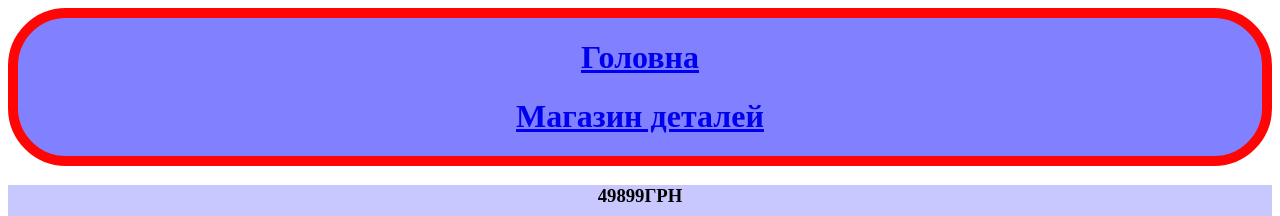
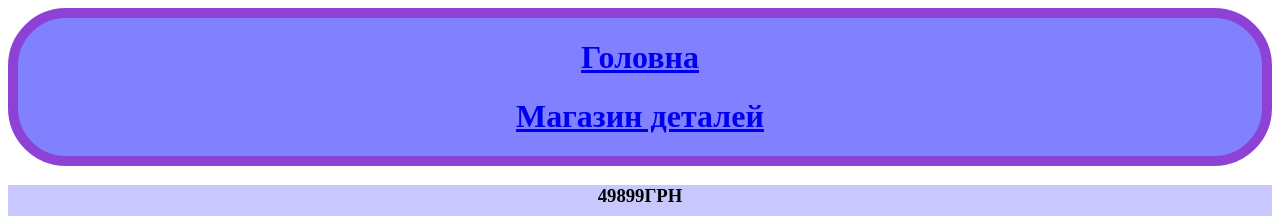
Before and after one commit to nazarkonon/final, a plain HTML site: page tr1.html in a window 1280 px wide. Shown: the top 216 px of the page. Drawn offline with Linux system fonts and the light colour scheme.

Commit message:
Update tr1.html

```diff
--- a/tr1.html
+++ b/tr1.html
@@ -50,7 +50,7 @@ h1{
 
 header{
     background-color: rgb(129, 129, 255);
-    border:10px solid rgb(255, 5, 5);
+    border:10px solid #8E41D5;
      border-radius: 58px;
 }
 .buttons:hover{
```
